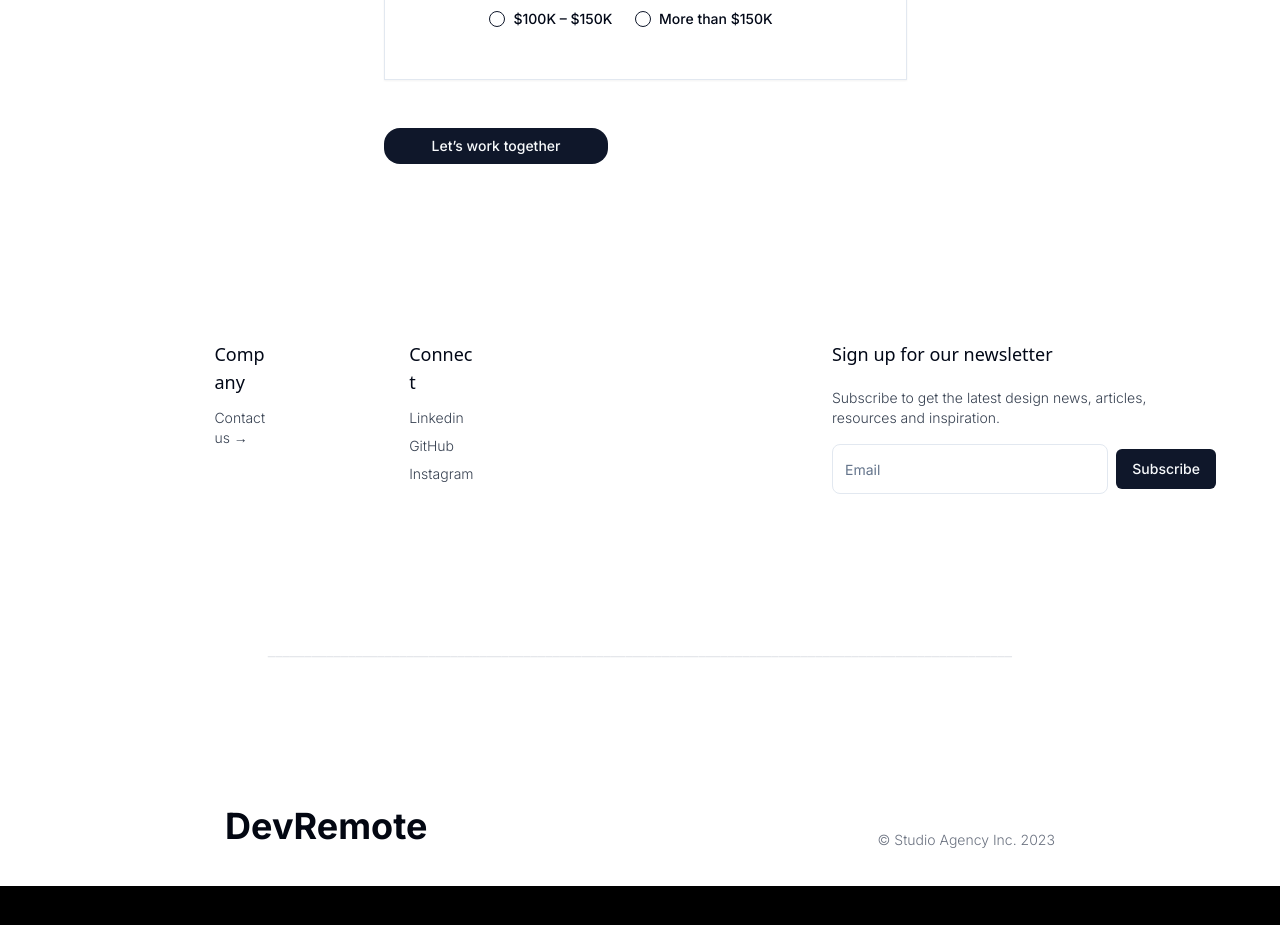
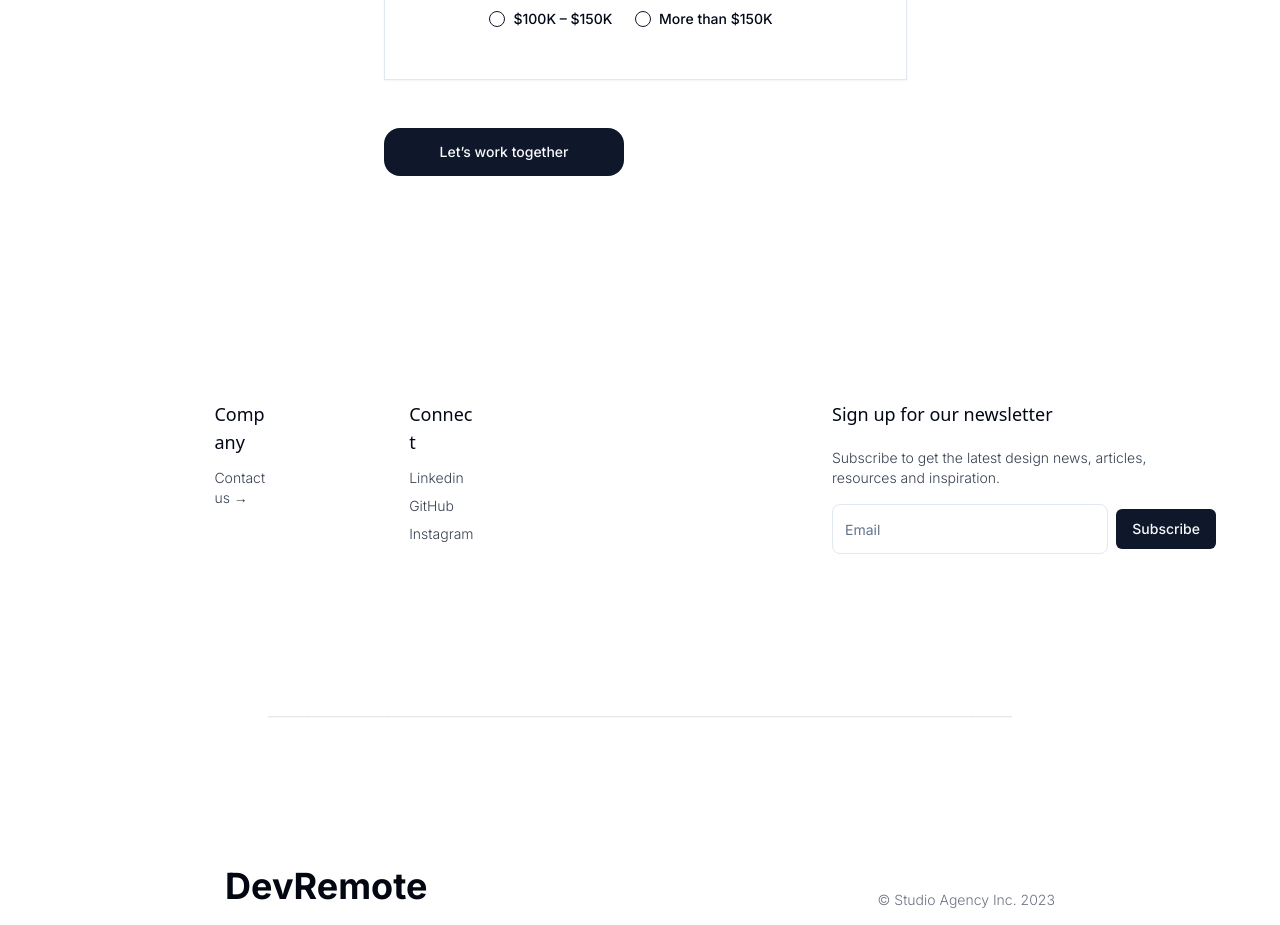
Before and after one commit to haylalira/DevRemote, a Next.js app: page /Contact in a window 1280 px wide. Shown: the part 1120-2045 px from the top of the page. Before the commit the page ends 2006 px from the top, so only its background shows below. Built offline with nearby package versions, Linux system fonts and the light colour scheme.

Commit message:
falha no submit

```diff
--- a/app/Contact/page.tsx
+++ b/app/Contact/page.tsx
@@ -34,7 +34,7 @@ const { register, handleSubmit, formState:{errors}, reset } = useForm<CreateUseF
 
 
 
-async function onSumitDataContact(data: any) {
+async function onSumibtDataContact(data: any) {
   try {
     const response = await axios.post('/api/email', data);
     if (response.status === 200) {
@@ -84,7 +84,7 @@ async function onSumitDataContact(data: any) {
           Work inquiries
         </h1>
         <div>
-          <form onSubmit={handleSubmit(onSumitDataContact)} >
+          <form onSubmit={handleSubmit(onSumibtDataContact)} >
         <Textarea className="h-24 w-7/12 rounded-tl-3xl rounded-b-none text-lg" placeholder="name" {...register('name')} />
         {errors.name &&  <span>{errors.name.message}</span>}
         <Textarea className="h-24 w-7/12 rounded-none text-lg " placeholder="Email"  {...register('email')} />
@@ -126,7 +126,7 @@ async function onSumitDataContact(data: any) {
        {/*{errors.price && <span>{errors.price.message}</span>}*/}
         </Card>
 
-        <Button type='submit' className="mt-12 h- w-3/12 mb-22 rounded-2xl">
+        <Button type='submit' className="mt-12 h-12 w-60 mb-12 rounded-2xl">
           Let’s work together
         </Button>
         </form>
--- a/app/api/email/route.ts
+++ b/app/api/email/route.ts
@@ -2,7 +2,7 @@ import { NextResponse } from 'next/server'
 import { Resend } from 'resend';
 
 
-const resend = new Resend("re_jMYz9X5t_BuCyYXWpvKBy79h3gHvUyLM4");
+const resend = new Resend("re_iWsbJaJC_HdqPG7wDEAUwPbtmmdSpfAqQ");
 
 export async function POST(request: Request) {
   const body = await request.json()
```
